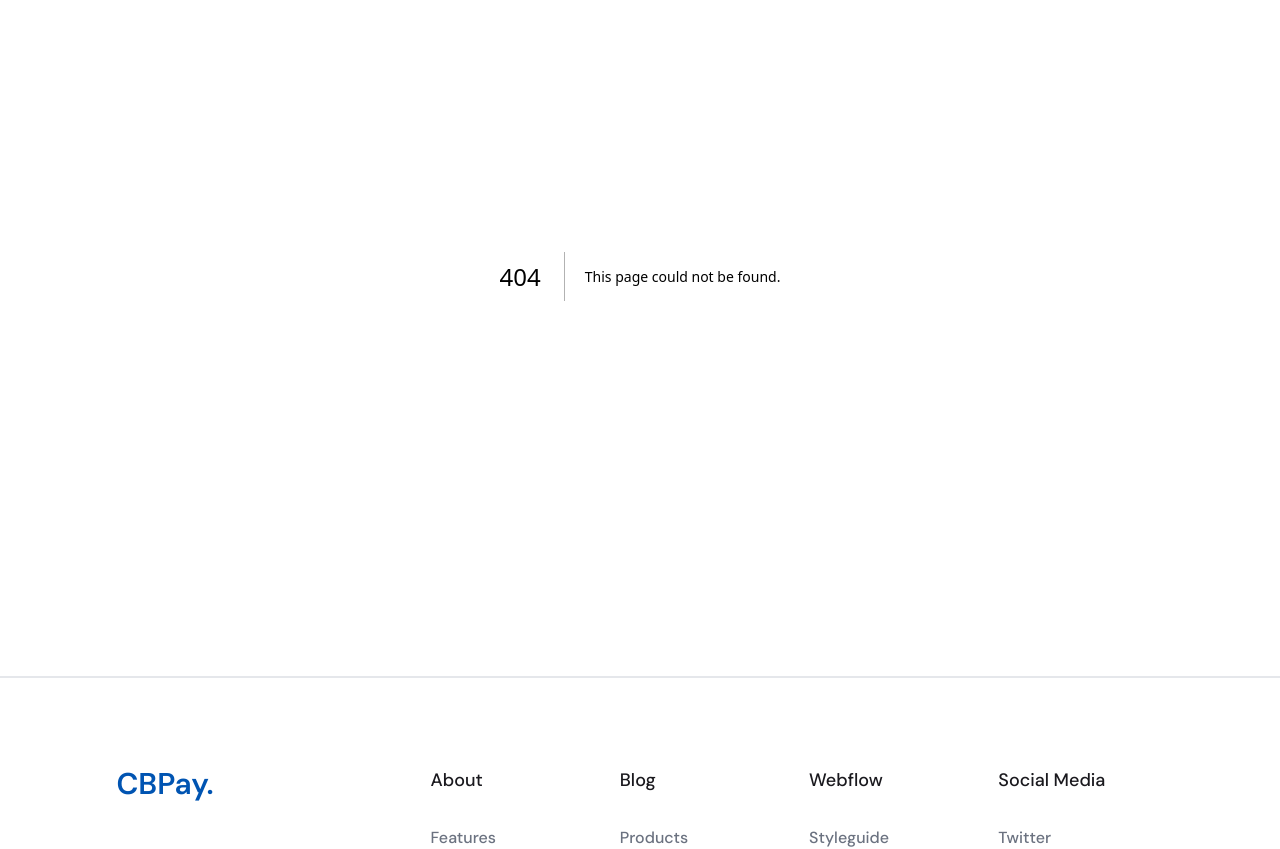
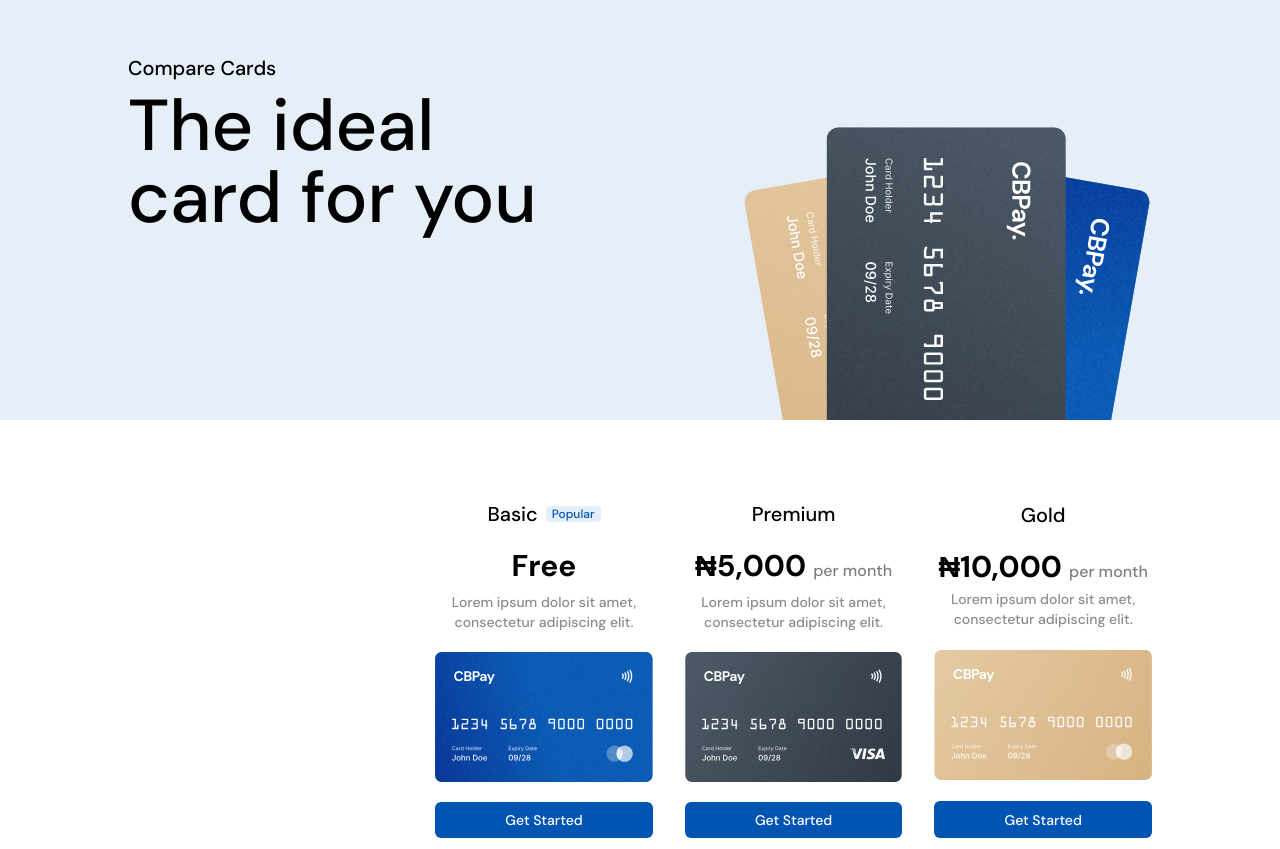
Before and after one commit to Emydev-op/cbapp-web, a Next.js app: page /compare in a window 1280 px wide. Before the commit this address had no page. Shown: the part 220-1069 px from the top of the page. Built offline with nearby package versions, Linux system fonts and the light colour scheme.

Commit message:
available card options for compare

```diff
--- /dev/null
+++ b/src/app/compare/page.js
@@ -0,0 +1,116 @@
+"use client";
+import AOS from "aos";
+import Image from "next/image";
+import React, { useEffect } from "react";
+
+export default function Compare() {
+  useEffect(() => {
+    AOS.init({
+      once: true,
+    });
+  }, []);
+
+  return (
+    <div>
+      {/* Hero */}
+      <section className="bg-[var(--blue-500)] w-full h-[50dvh] md:h-[calc(80dvh-96px)]">
+        <div className="relative max-w-screen-lg  mx-auto h-full flex items-center">
+          <div className="font-medium tracking-[-3%] max-w-md space-y-2">
+            <h5 className=" text-xl">Compare Cards</h5>
+            <h1 className=" text-5xl md:text-7xl pb-2">
+              The ideal card for you
+            </h1>
+          </div>
+          <div
+            data-aos="fade-left"
+            data-aos-duration="500"
+            data-aos-easing="linear"
+            className="w-2/5 absolute bottom-0 right-0"
+          >
+            <img src={"/cards/general.svg"} alt="cbpay-card" className="" />
+          </div>
+        </div>
+      </section>
+      <section className="mt-20 max-w-screen-lg mx-auto">
+        <div className="w-[70%] ml-auto gap-8 grid grid-cols-3 mb-16">
+          <div className="grid grid-cols-1 gap-5 text-center">
+            <h3 className=" text-xl font-medium flex gap-x-2 justify-center items-center">
+              Basic
+              <span className="text-[var(--blue-600)] bg-[var(--blue-500)] rounded text-xs px-1.5">
+                Popular
+              </span>
+            </h3>
+            <div className="space-y-2">
+              <h4 className=" text-3xl font-bold">Free</h4>
+              <p className="font-medium text-sm text-[var(--black)] opacity-50">
+                Lorem ipsum dolor sit amet, consectetur adipiscing elit.
+              </p>
+            </div>
+            <Image
+              src="/cards/free.svg"
+              alt="free card"
+              width={1920}
+              height={1080}
+              layout="responsive"
+            />
+            <button className="rounded-md text-sm font-medium py-2 bg-[var(--blue-600)] text-white hover:opacity-90">
+              Get Started
+            </button>
+          </div>
+          <div className="grid grid-cols-1 gap-5 text-center">
+            <h3 className=" text-xl font-medium flex gap-x-2 justify-center items-center">
+              Premium
+            </h3>
+            <div className="space-y-2">
+              <h4 className=" text-3xl font-bold">
+                ₦5,000{" "}
+                <span className="text-base font-medium opacity-50">
+                  per month
+                </span>
+              </h4>
+              <p className="font-medium  text-sm text-[var(--black)] opacity-50">
+                Lorem ipsum dolor sit amet, consectetur adipiscing elit.
+              </p>
+            </div>
+            <Image
+              src="/cards/premium.svg"
+              alt="premium card"
+              width={1920}
+              height={1080}
+              layout="responsive"
+            />
+            <button className="rounded-md text-sm font-medium py-2 bg-[var(--blue-600)] text-white hover:opacity-90">
+              Get Started
+            </button>
+          </div>
+          <div className="grid grid-cols-1 gap-5 text-center">
+            <h3 className=" text-xl font-medium flex gap-x-2 justify-center items-center">
+              Gold
+            </h3>
+            <div className="space-y-1">
+              <h4 className=" text-3xl font-bold">
+                ₦10,000{" "}
+                <span className="text-base font-medium opacity-50">
+                  per month
+                </span>
+              </h4>
+              <p className="font-medium text-sm text-[var(--black)] opacity-50">
+                Lorem ipsum dolor sit amet, consectetur adipiscing elit.
+              </p>
+            </div>
+            <Image
+              src="/cards/gold.svg"
+              alt="statistics"
+              width={1920}
+              height={1080}
+              layout="responsive"
+            />
+            <button className="rounded-md text-sm font-medium py-2 bg-[var(--blue-600)] text-white hover:opacity-90">
+              Get Started
+            </button>
+          </div>
+        </div>
+      </section>
+    </div>
+  );
+}
--- a/src/app/features/page.jsx
+++ b/src/app/features/page.jsx
@@ -1,5 +1,6 @@
 "use client";
 import Hero from "@/components/Feature/Hero";
+import Faq from "@/components/Home/Faq";
 import AOS from "aos";
 import Image from "next/image";
 import React, { useEffect } from "react";
@@ -482,6 +483,7 @@
           </div>
         </div>
       </section>
+      <Faq/>
     </main>
   );
 }
```
Also changed, not shown: public/cards/general.svg (added).
